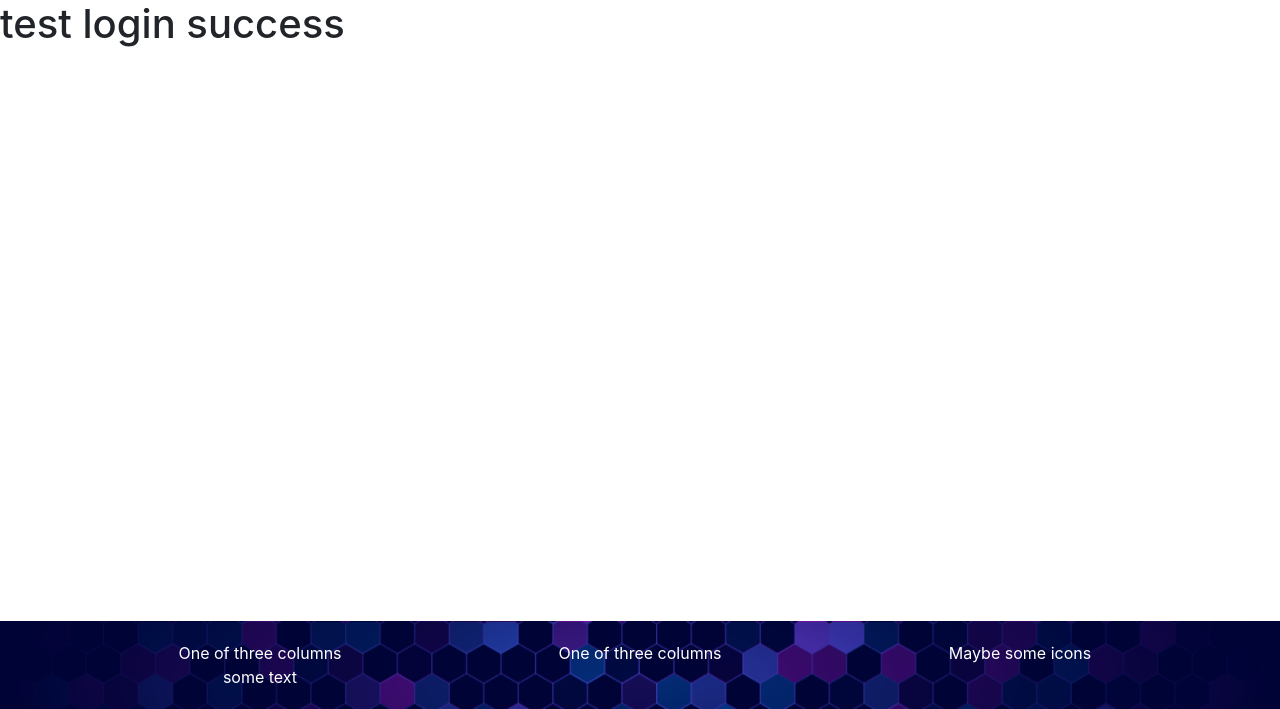
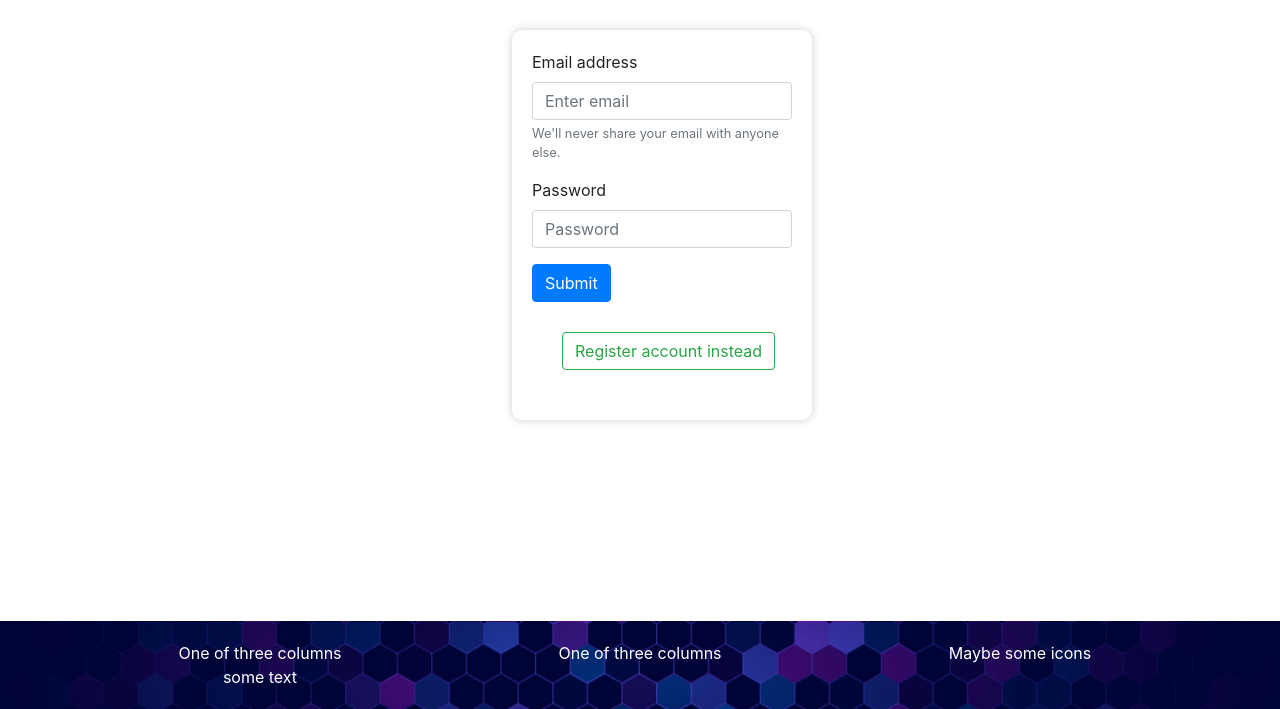
Before and after one commit to cat-daniels/Infiltrate_Pro_v2, a PHP site: page /auth/login.php in a window 1280 px wide. Shown: the part 91-800 px from the top of the page. Run offline with PHP 8.4, Linux system fonts and the light colour scheme; some libraries are stand-ins or nearby versions.

Commit message:
just adding in the login form

```diff
--- a/auth/login.php
+++ b/auth/login.php
@@ -1,3 +1,4 @@
+
 <?php
 include_once("../includes/header.php");
 include_once("../includes/nav.php");
@@ -5,6 +6,26 @@ include_once("../includes/footer.php");
 
 
 ?>
-<link rel="stylesheet" href="https://cdn.jsdelivr.net/npm/bootstrap@4.0.0/dist/css/bootstrap.min.css" integrity="sha384-Gn5384xqQ1aoWXA+058RXPxPg6fy4IWvTNh0E263XmFcJlSAwiGgFAW/dAiS6JXm" crossorigin="anonymous">
-<link rel="stylesheet" href="../style/style.css">
-<h1>test login success</h1>
+<!DOCTYPE html>
+<html>
+<head>
+  <link rel="stylesheet" href="../style/style.css">
+</head>
+<body>
+  <div class="loginform">
+<form>
+  <div class="form-group">
+    <label for="exampleInputEmail1">Email address</label>
+    <input type="email" class="form-control" id="exampleInputEmail1" aria-describedby="emailHelp" placeholder="Enter email">
+    <small id="emailHelp" class="form-text text-muted">We'll never share your email with anyone else.</small>
+  </div>
+  <div class="form-group">
+    <label for="exampleInputPassword1">Password</label>
+    <input type="password" class="form-control" id="exampleInputPassword1" placeholder="Password">
+  </div>
+    <button type="submit" class="btn btn-primary">Submit</button>
+</form>
+<a href="register.php"><button class="btn btn-outline-success" style = "margin: 30px;">Register account instead</button></a>
+</div>
+</body>
+</html>
--- a/style/style.css
+++ b/style/style.css
@@ -45,3 +45,15 @@ margin: 5px;
     background: white;
     color: darkgray;
 }
+
+/*Login and registration*/
+
+.loginform {
+    width: 300px;
+    margin-left: 40%;
+    margin-top: 30px;
+    background-color: #fff;
+    border-radius: 10px;
+    box-shadow: 0px 0px 10px rgba(0, 0, 0, 0.2);
+    padding: 20px;
+}
```
Also changed, not shown: auth/authfunctions.php (added, +68 -0 lines), functions/errormessages.php (added).
